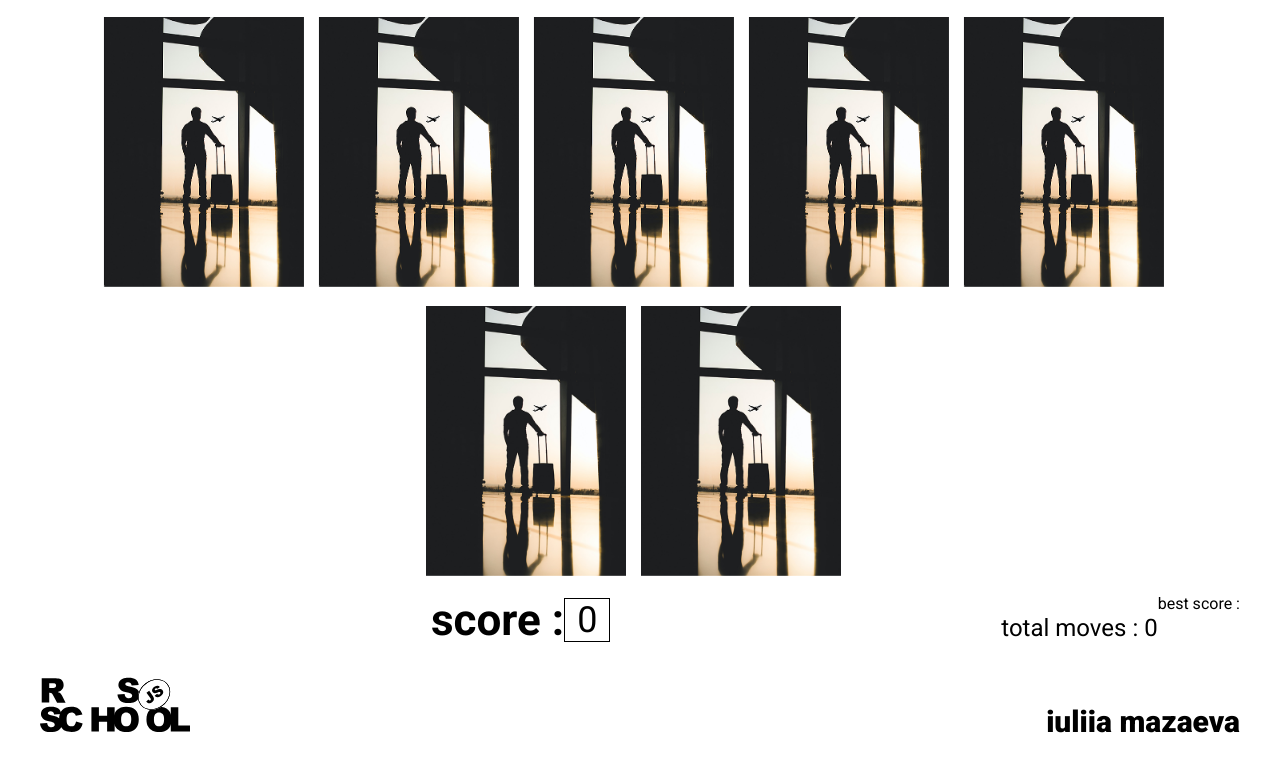
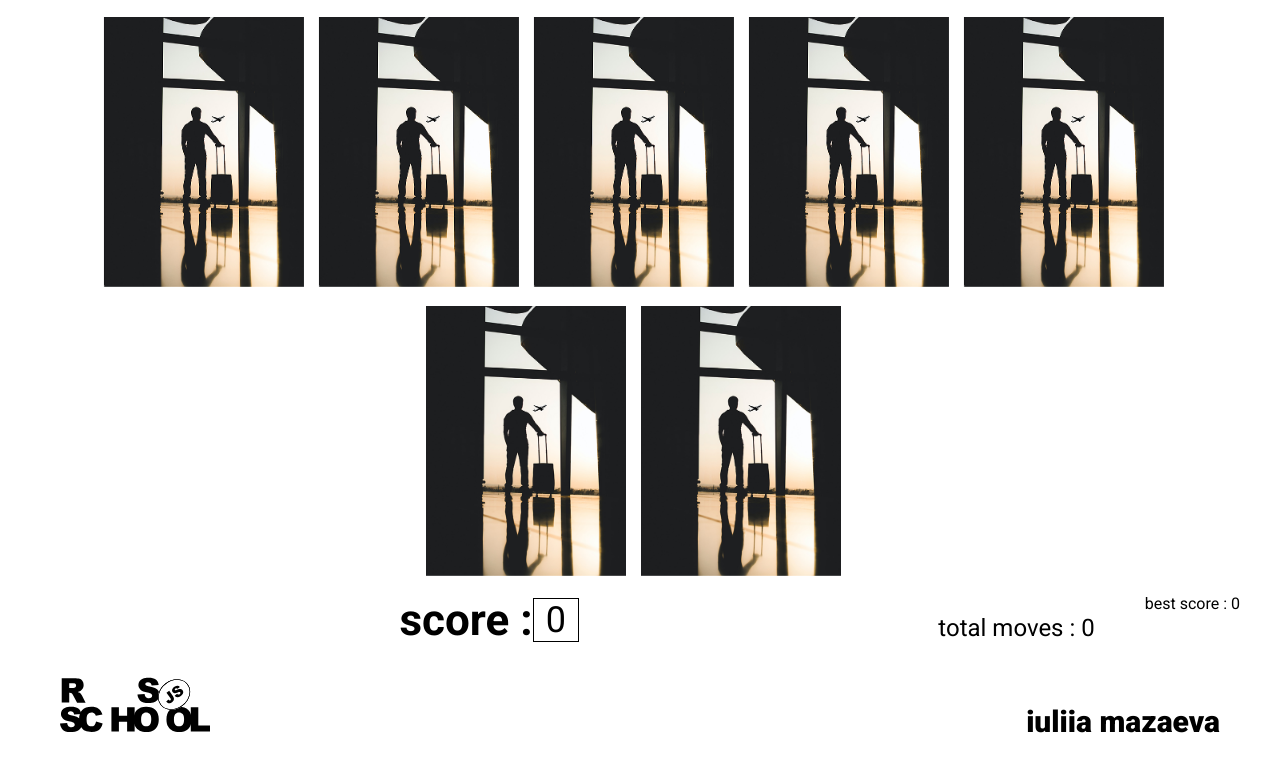
Before and after one commit to juliememe/react-game, a React (Create React App) app: page / in a window 1280 px wide. Shown: the part 420-1192 px from the top of the page. Built offline with nearby package versions, Linux system fonts and the light colour scheme.

Commit message:
feat: add game check

```diff
--- a/src/components/app/App.jsx
+++ b/src/components/app/App.jsx
@@ -13,6 +13,8 @@ export default function App() {
   const [disabled, setDisabled] = useState(false);
   const [score, setScore] = useState(0);
   const [moves, setMoves] = useState(0);
+  const [bestScore, setBestScore] = useState(0);
+  const [gameStart, setGameStart] =useState(false);
   // const [time, setTime] =useState(0);
   // const [firstClick, setFirstClick] = useState(false);
 
@@ -23,15 +25,28 @@ export default function App() {
     setCards(initializeDeck());
   }, []);
 
+  // useEffect(() => {
+  //   localStorage.setItem("bestScore", String({ bestScore }));
+  // }, [bestScore]);
+
+useEffect(() => {
+
+  const checkGame = () => flipped.length === cards.length ? console.log('im here') : null;
+}
+  )
+
+  // setBestScore(Number(localStorage.getItem("bestScore")));
+
+  const addToLocalStorage= (bestScore) => localStorage.setItem("bestScore", String({ bestScore }));
+
+
   const handleClick = (id) => {
-    //   setFirstClick(true);
-
-    // startGameTimer();
-    // console.log({ firstClick });
     audio.play();
-
+    setGameStart(true);
     setMoves(moves + 1);
     setDisabled(true);
+
+
     if (flipped.length === 0) {
       setFlipped([id]);
       setDisabled(false);
@@ -40,7 +55,9 @@ export default function App() {
       setFlipped([flipped[0], id]);
       if (isMatch(id)) {
         setScore(score + 100);
+
         setGuessed([...guessed, flipped[0], id]);
+        checkGame();
         resetCards();
         matchAudio.play();
       } else {
@@ -50,6 +67,20 @@ export default function App() {
     }
   };
   const sameCardClicked = (id) => flipped.includes(id);
+
+// const checkGame = () => cards.length === guessed.length+2 ? console.log('GAME OVER'): console.log(guessed.length, cards.length-2);
+// const checkGame = () => cards.length-1 === flipped.length ? console.log('GAME OVER'): console.log('its ok');
+const checkGame = () => cards.length === guessed.length+2 ? gameOver() : null;
+
+const gameOver= () =>{
+
+  setGameStart(false);
+  setFlipped([]);
+  setDisabled(false);
+  setBestScore(bestScore < score ? score : bestScore);
+  console.log('game over');
+  alert('GAME OVER', "YOUR SCORE IS ",{score})
+}
 
   const resetCards = () => {
     audio.play();
@@ -81,8 +112,8 @@ export default function App() {
         guessed={guessed}
       />
 
-      <DataBar score={score} moves={moves} />
-      <Footer/>
+      <DataBar score={score} moves={moves} bestScore={bestScore}/>
+      <Footer />
     </div>
   );
 }
--- a/src/components/data-bar/DataBar.jsx
+++ b/src/components/data-bar/DataBar.jsx
@@ -1,8 +1,7 @@
 import React from "react";
-import ReactDOM from "react-dom";
 import './dataBar.scss';
 
-export default function DataBar({score, moves}) {
+export default function DataBar({score, moves, bestScore}) {
   return (
     <div className="data-bar">
       <div className="score">
@@ -10,7 +9,7 @@ export default function DataBar({score, moves}) {
         <div className="score-number"> {score}</div>
       </div>
       <div className="moves">total moves : {moves}</div>
-      <div className="best-score">best score : </div>
+      <div className="best-score">best score : { bestScore }</div>
     </div>
   );
 }
--- a/src/components/data-bar/dataBar.scss
+++ b/src/components/data-bar/dataBar.scss
@@ -35,4 +35,5 @@
 
 
     margin-top: 20px;
+    margin-right: 50px;
 }
--- a/src/components/footer/Footer.jsx
+++ b/src/components/footer/Footer.jsx
@@ -1,5 +1,4 @@
 import React from "react";
-import ReactDOM from "react-dom";
 
 import "./footer.scss";
 
--- a/src/components/header/header.scss
+++ b/src/components/header/header.scss
@@ -2,7 +2,7 @@
     max-width: 1200px;
     width: 100%;
     margin: 0 auto;
-    padding: 30px 0;
+    padding: 30px 20px;
     display: flex;
     justify-content: space-between;
 
```
